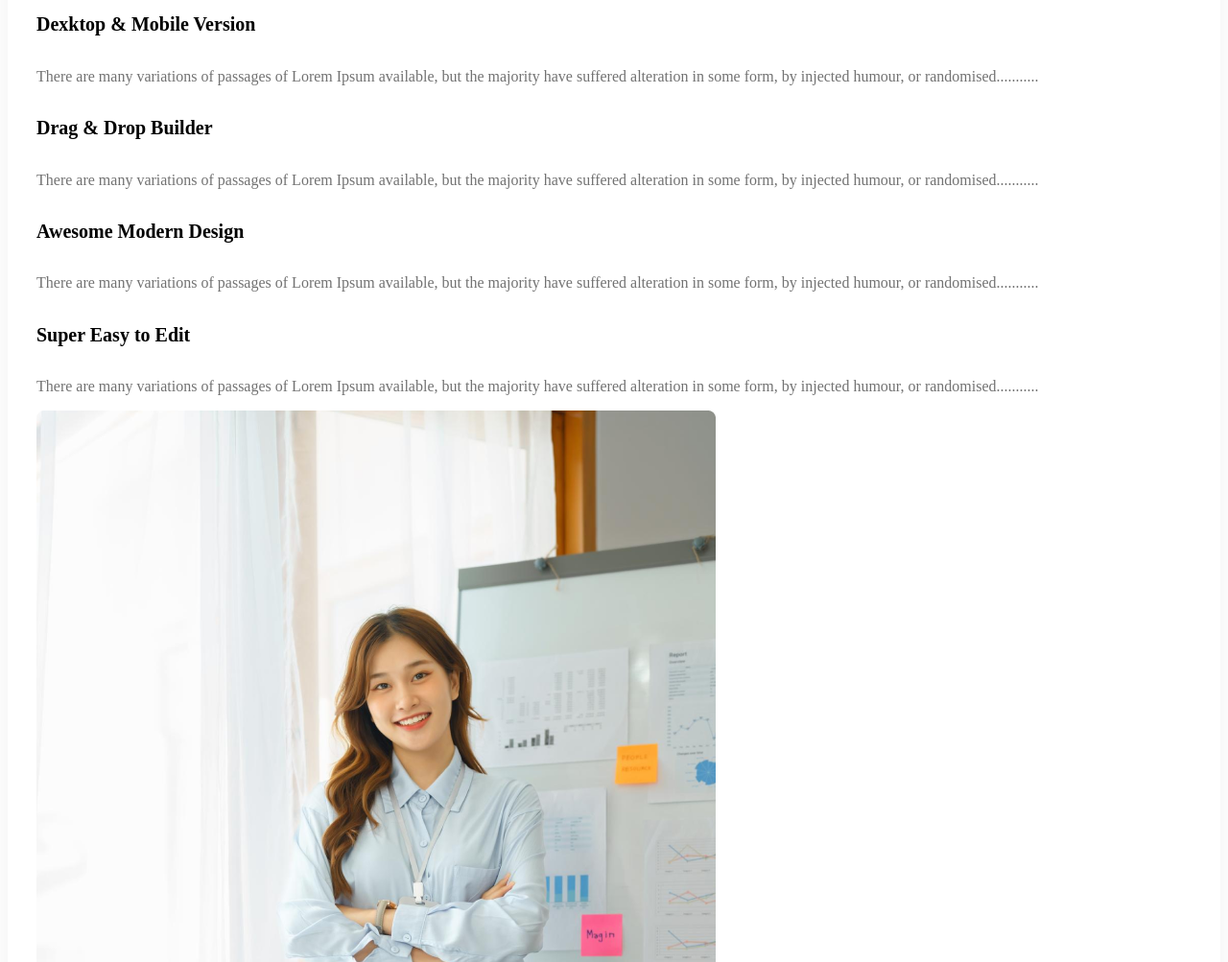
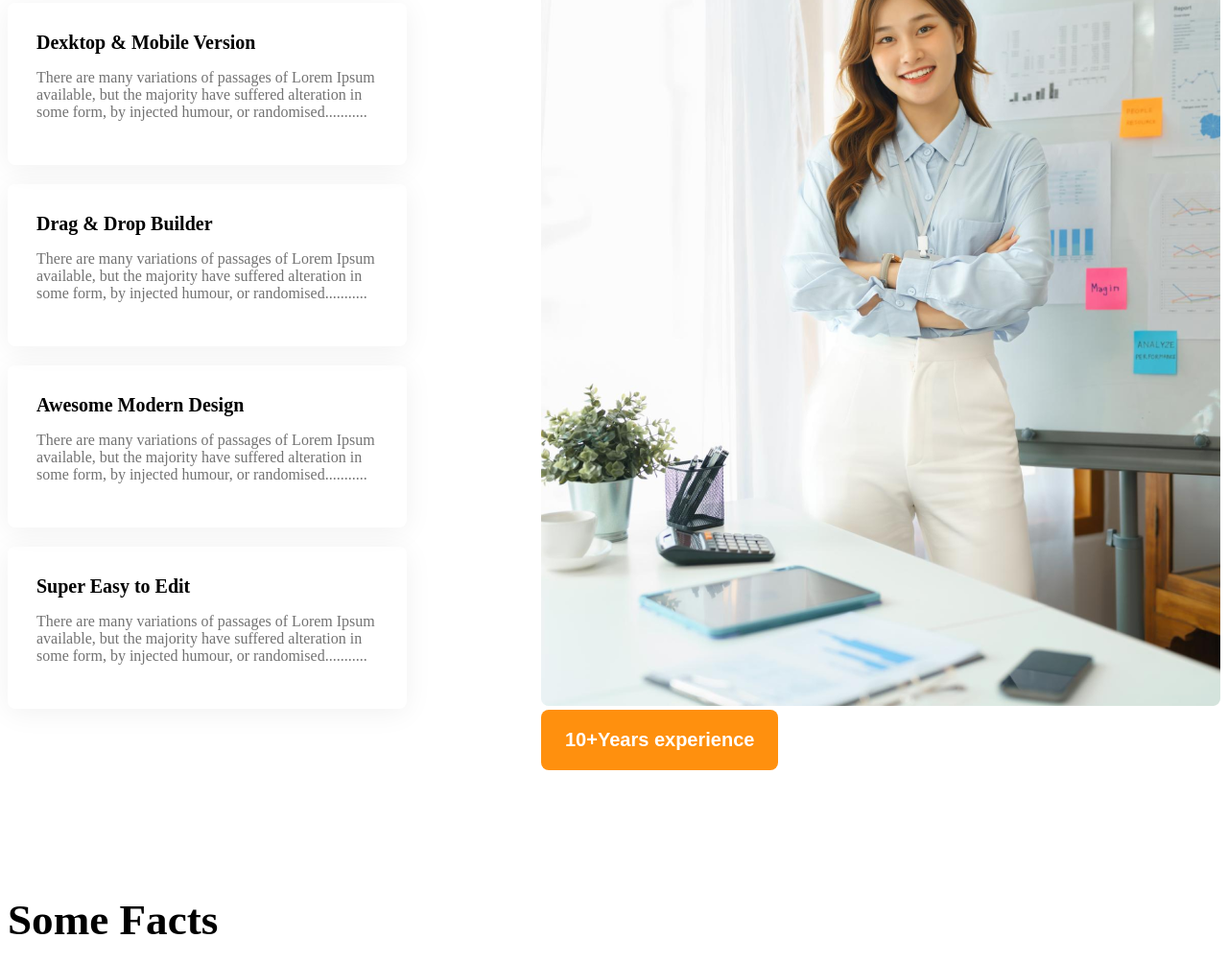
Before and after one commit to Obaidullah40/g3-architects, a plain HTML site: page index.html in a window 1280 px wide. Shown: the part 2379-3382 px from the top of the page at 96% size. Drawn offline with Linux system fonts and the light colour scheme.

Commit message:
haf complete enjoy

```diff
--- a/CSS/style.css
+++ b/CSS/style.css
@@ -110,6 +110,9 @@ main, .nevbar,
 }
 
 /* love & enjoy related style */
+.enjoy{
+      gap: 140px;
+}
 #enjoy-title-color{
       border-left:5px solid #FF900E;
       padding-left: 21px;
@@ -117,10 +120,14 @@ main, .nevbar,
 .enjoy-card-title{
       font-weight: 600;
       font-size: 1.25rem;
+      margin-top: 0px;
+      margin-bottom: 0px;
 }
-.enjoy{
+.enjoy-card{
       padding: 30px;
       box-shadow: 0 4px 30px 0 rgba(0, 0, 0, 0.06);
+      margin-bottom: 20px;
+      border-radius: 8px;
 }
 
 /* some facts related style */
--- a/index.html
+++ b/index.html
@@ -56,7 +56,7 @@
 
 
             <!-- love & enjoy section start -->
-            <section class="enjoy">
+            <section class="enjoy display-flex">
                   <div class="enjoy-div">
                         <h1 id="enjoy-title-color" class="title">Features you will <br>
                                love & enjoy</h1>
@@ -80,7 +80,12 @@
                               <p class="text-dark3">There are many variations of passages of Lorem Ipsum available, but the majority have suffered alteration in some form, by injected humour, or randomised...........</p>
                         </div>
                   </div>
-                  <div class="enjoy-img"><img src="images/architect.png" alt="architect">
+                  <div class="enjoy-img">
+                        <img src="images/architect.png" alt="architect">
+                        <button class="btn-primary">
+                              <spen id="experience-year">10+Years</spen>
+                              <spen>experience</spen>
+                        </button>
                   </div>
             </section>
 
```
